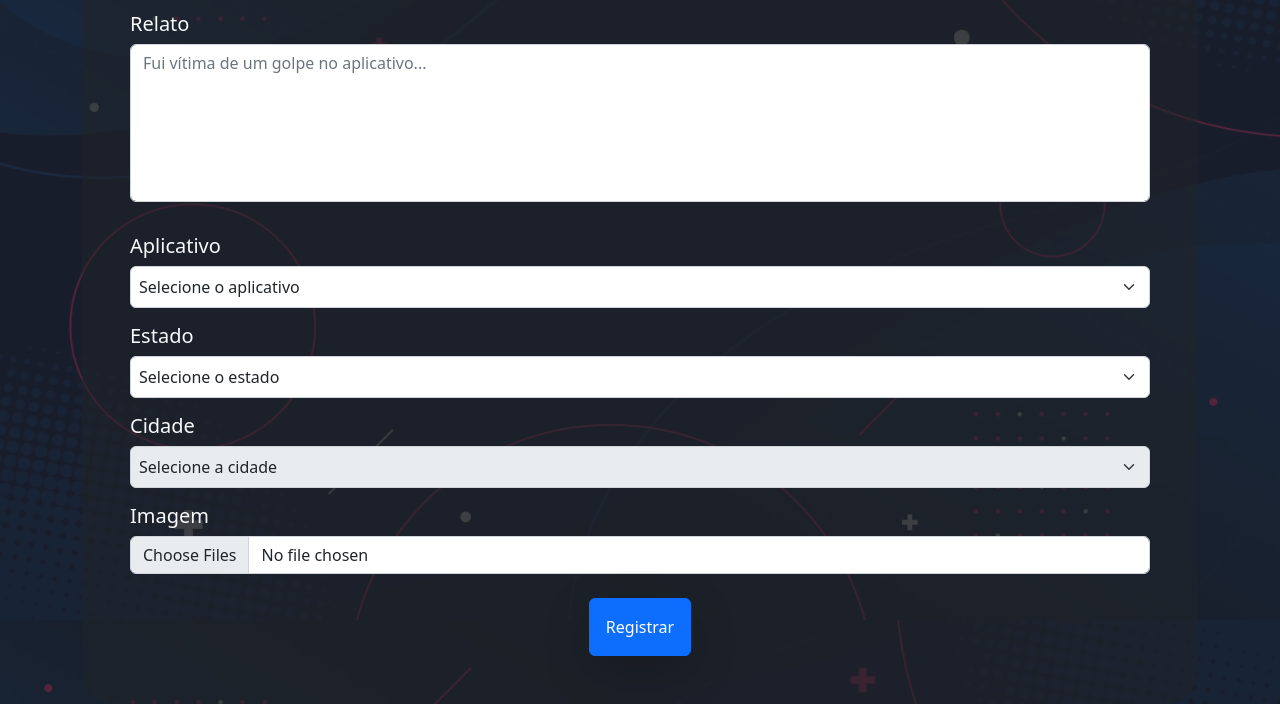
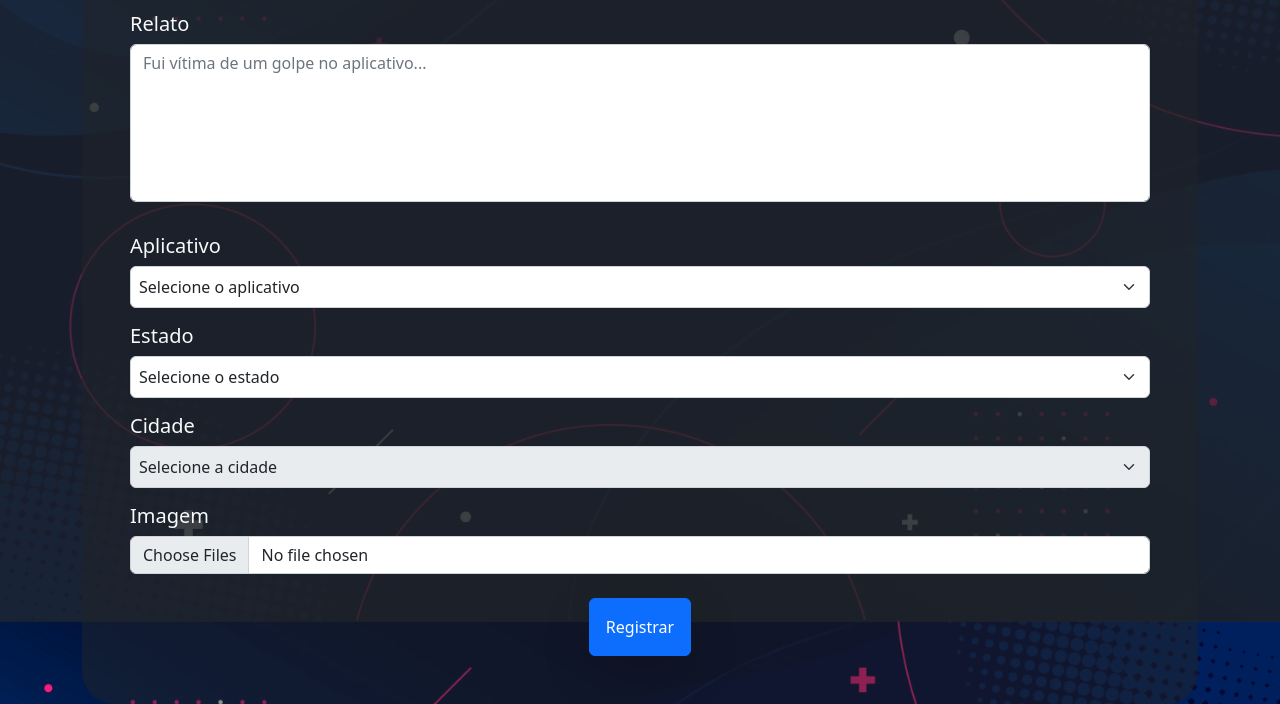
Before and after one commit to YagoNep/TCC-2022-Fui-Golpeado, a website: page site/views/relato.html in a window 1280 px wide. Shown: the part 233-937 px from the top of the page. Drawn offline with nearby package versions, Linux system fonts and the light colour scheme; no server answers.

Commit message:
Update relato.html

```diff
--- a/site/views/relato.html
+++ b/site/views/relato.html
@@ -37,7 +37,7 @@
       </div>
     </nav>
   </header>
-  <main class="bg-dark bg-opacity-75">
+  <main class="bg-dark bg-opacity-75 h-100">
     <div class="container">
     <form id="relato" method="POST" action="/relato" enctype="multipart/form-data">
       <div class="p-5 text-light bg-dark bg-opacity-50 rounded-5 d-flex flex-column m-auto">
```
